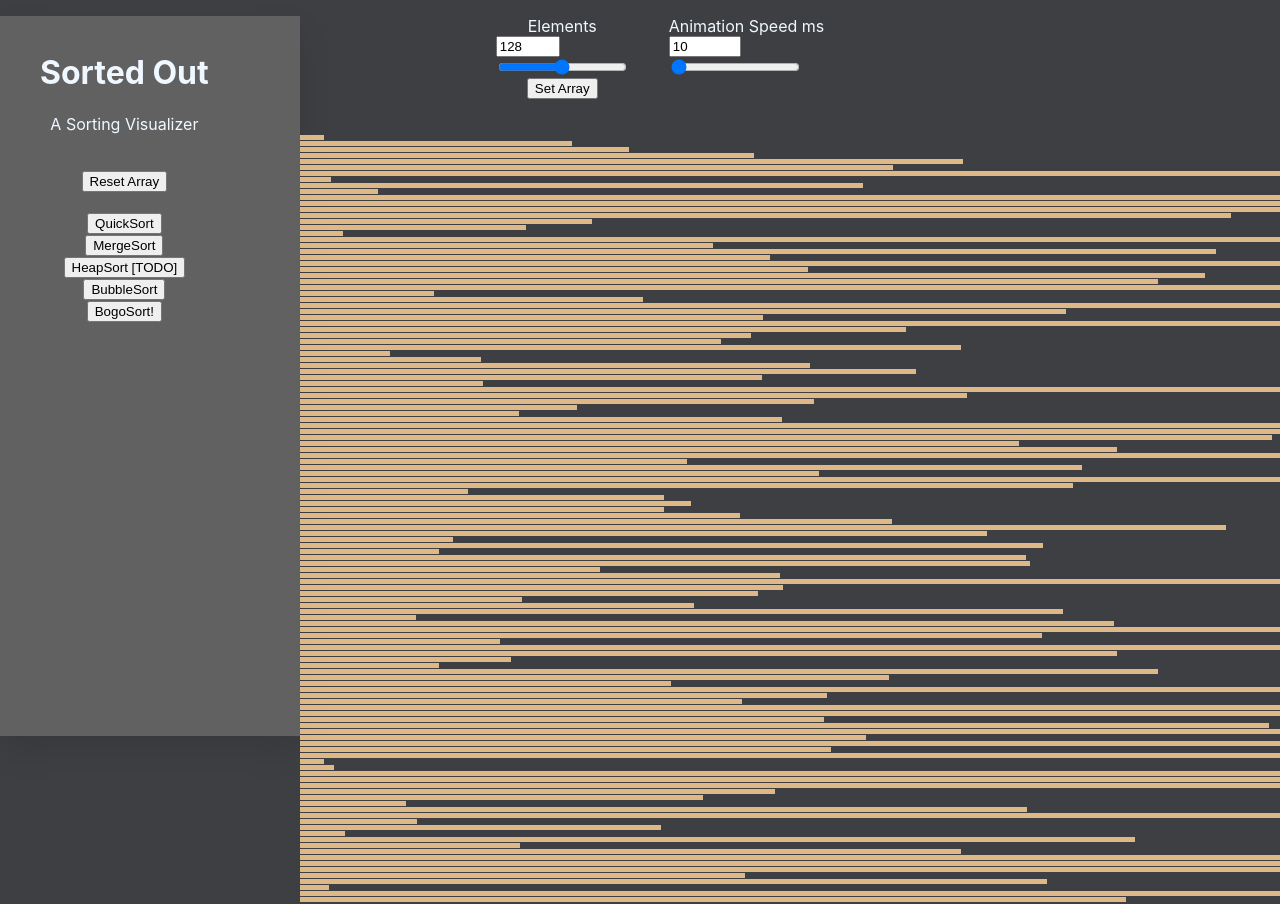
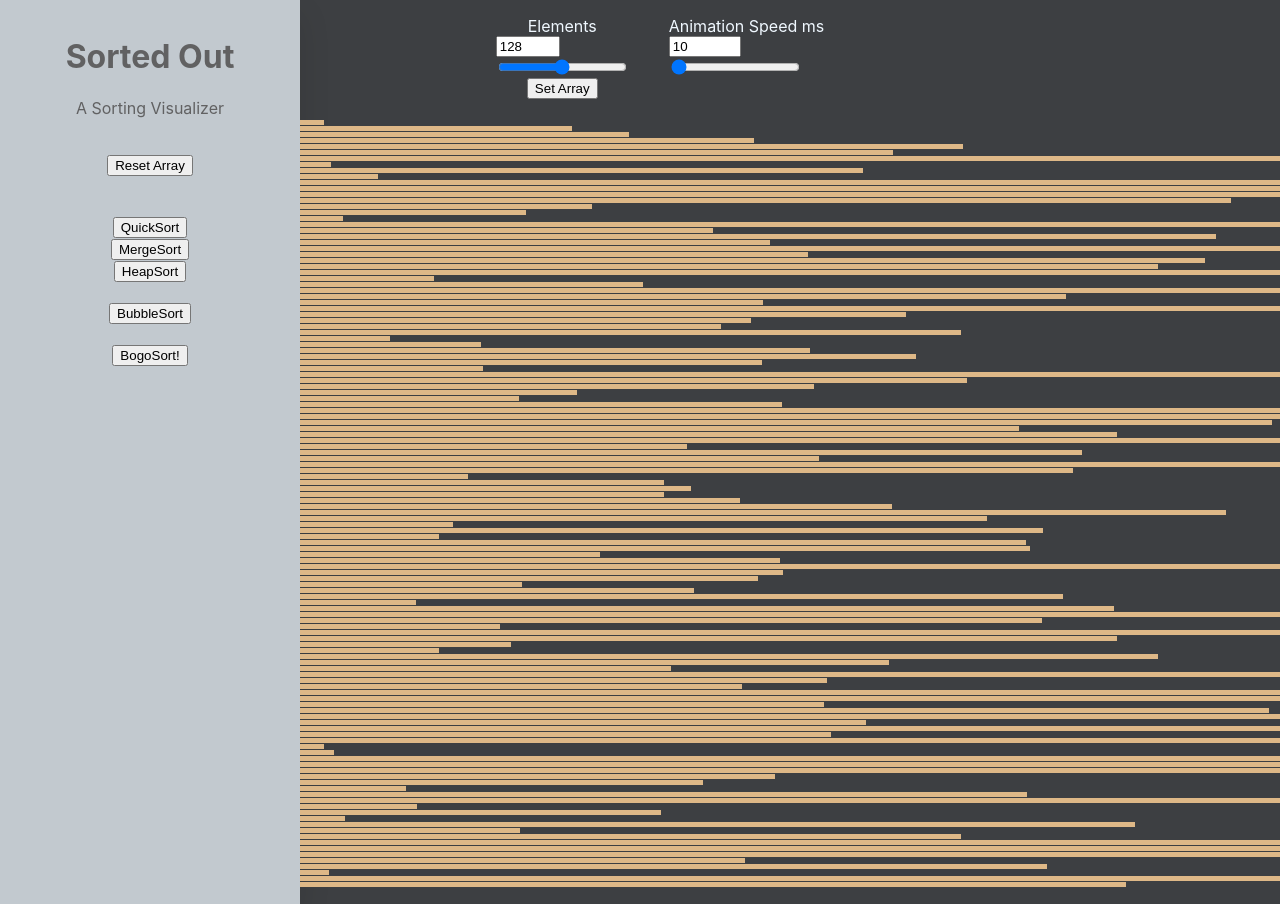
Before and after one commit to marcociav/sorted-out, a React (Create React App) app: page / in a window 1280 px wide. Shown: the top 904 px of the page. Built offline with nearby package versions, Linux system fonts and the light colour scheme.

Commit message:
HeapSort done. Fixed sidebar layout

```diff
--- a/src/sorting/SortedOut.css
+++ b/src/sorting/SortedOut.css
@@ -5,18 +5,19 @@
 
 .container .sidebar-container {
     position: absolute;
-    background-color: #616162;
-    height: 720px;
+    display: flex;
+    background-color: rgba(240, 248, 255, 0.746);
     font: 'poppins';
-    text-align: center;
-    color: aliceblue;
+    color: #616162;
     box-shadow: 0px 15px 30px rgba(0, 0, 0, 0.1)
 }
 
 .container .sidebar-container .sidebar {
     position: absolute;
-    background-color: #616162;
+    width: 250px;
+    margin-left: 25px;
     text-align: center;
+    padding: 0;
 }
 
 .elements {
@@ -25,14 +26,18 @@
 
 .container .array-container {
     position: absolute;
-    padding-top: 20px;
+    padding-top: 10px;
 }
 
 .container .array-container .array-bar {
-    height: 3px;
     display: block;
     margin-top: 0px;
     margin-bottom: 1px;
+}
+
+.container .topbar-container {
+    overflow: hidden;
+    padding-left: 300;
 }
 
 .topbar-container ul > li {
--- a/src/sorting/SortedOut.jsx
+++ b/src/sorting/SortedOut.jsx
@@ -30,6 +30,7 @@ export default class SortedOut extends React.Component {
             maxSortAnimationSpeedMS: 1000
         };
         this.sidebarWidth = 300;
+        this.topbarHeight = 110;
         this.background = '#3d3f42';
         this.font = 'poppins';
         this.color = 'aliceblue';
@@ -337,7 +338,114 @@ export default class SortedOut extends React.Component {
         this.setState(() => {return {isSorting: false}});
     }
 
-    heapSort() {
+    async heapSort() {
+        await this.startSort();
+        var n = this.state.array.length;
+        if (n <= 1) {
+            this.setState(() => {return {isSorted: true, isSorting: false}});
+        }
+        else {
+            var array = this.state.array;
+            var i, j, k;
+            var tmp;
+            /* build maxHeap */
+            i = 1;
+            while (i < n && this.state.isSorting) {
+                await this.highlight("c2", i);
+
+                // if child is bigger than parent
+                if (array[i] > array[Math.floor((i - 1) / 2)]) {
+                    await this.highlight("c3", Math.floor((i - 1) / 2));
+                    j = i;
+
+                    // swap parent and child until parent is smaller
+                    while (array[j] > array[Math.floor((j - 1) / 2)] && this.state.isSorting) {
+                        await this.highlight("c3", j);
+                        await this.highlight("c4", Math.floor((j - 1) / 2));
+                        tmp = array[j];
+                        array[j] = array[Math.floor((j - 1) / 2)];
+                        await this.isPaused();
+                        await this.setArray(array);
+                        array[Math.floor((j - 1) / 2)] = tmp;
+                        await this.isPaused();
+                        await this.setArray(array);
+
+                        await this.isPaused();
+                        await sleep(this.state.sortAnimationSpeedMS);
+                        // this is what ensures n log(n) instead of n^2
+                        // log(n) time, ~halving j every time
+                        j = Math.floor((j - 1) / 2);
+                    }
+                }
+
+                await this.isPaused();
+                await sleep(this.state.sortAnimationSpeedMS);
+                // n time, iterating over every element
+                i++;
+            }
+            /* end build maxHeap */
+
+            /* sort elements using maxHeap */
+            i = n - 1;
+            while (i > 0 && this.state.isSorting) {
+                await this.highlight("c1", i);
+                await this.highlight("c2", 0);
+
+                // swap first and current last index i
+                tmp = array[0];
+                array[0] = array[i];
+                await this.isPaused();
+                await this.setArray(array);
+                array[i] = tmp;
+                await this.isPaused();
+                await this.setArray(array);
+
+                // must maintain heap invariance after each swap
+                j = 0;
+                do {
+                    await this.highlight("c3", j);
+
+                    k = Math.floor(2 * j + 1);
+                    await this.highlight("c4", k);
+
+                    // if left child is smaller than right child
+                    // point index variable to right child
+                    if (array[k] < array[k + 1] && k < i - 1) {
+                        k++;
+                    }
+
+                    // if parent is smaller than child
+                    // swap parent with biggest child (selected in previous if)
+                    if (array[j] < array[k] && k < i) {
+                        tmp = array[j];
+                        await this.isPaused();
+                        await this.setArray(array);
+                        array[j] = array[k];
+                        await this.isPaused();
+                        await this.setArray(array);
+                        array[k] = tmp;
+                    }
+
+                    await this.isPaused();
+                    await sleep(this.state.sortAnimationSpeedMS);
+                    // this is what ensures n log(n) instead of n^2
+                    // log(n) time, ~halving j every time
+                    j = k;
+                } while (k < i && this.state.isSorting);
+
+                await this.isPaused();
+                await sleep(this.state.sortAnimationSpeedMS);
+                // n time
+                i--;
+            }
+            /* end sort elements using maxHeap */
+
+        }
+        if (this.state.isSorting === true) {
+            this.setState(() => {return {isSorted: true}});
+        }
+        await this.unHighlightAll();
+        this.setState(() => {return {isSorting: false}});
 
     }
 
@@ -408,6 +516,9 @@ export default class SortedOut extends React.Component {
     }
 
     render() {
+        let maxSidebarHeight = this.state.barFirstPos + this.topbarHeight + 10;
+        maxSidebarHeight += this.state.arrayLength * (this.state.barWidth + 1);
+
         let stopSortingButton, pauseSortingButton, playSortingButton;
         if (this.state.isSorting) {
             stopSortingButton = <button onClick={() => this.stopSort()}>Stop Sort</button>;
@@ -426,13 +537,17 @@ export default class SortedOut extends React.Component {
 
                 <div
                     className="sidebar-container"
-                    style={{width: `${this.sidebarWidth}px`}}
+                    style={{
+                        width: `${this.sidebarWidth}px`,
+                        height: `max(100vh, ${maxSidebarHeight}px)`
+                    }}
                 >
                     <ul className="sidebar">
                         <h1>Sorted Out</h1>
                         <p>A Sorting Visualizer</p>
                         <br></br>
                         <button onClick={() => this.setRandomArray()}>Reset Array</button>
+                        <br></br>
                         <br></br>
                         <br></br>
                         <button
@@ -443,15 +558,19 @@ export default class SortedOut extends React.Component {
                             onClick={() => this.mergeSort()} disabled={this.state.isSorting}
                         >MergeSort</button>
                         <br></br>
-                        <button>HeapSort [TODO]</button>
+                        <button onClick={() => this.heapSort()} disabled={this.state.isSorting}
+                        >HeapSort</button>
+                        <br></br>
                         <br></br>
                         <button
                             onClick={() => this.bubbleSort()} disabled={this.state.isSorting}
                         >BubbleSort</button>
                         <br></br>
+                        <br></br>
                         <button
                             onClick={() => this.bogoSort()} disabled={this.state.isSorting}
                         >BogoSort!</button>
+                        <br></br>
                         <br></br>
                         <br></br>
                         {stopSortingButton}
@@ -460,7 +579,12 @@ export default class SortedOut extends React.Component {
                     </ul>
                 </div>
 
-                <div className="topbar-container">
+                <div
+                    className="topbar-container"
+                    style={{
+                        height: `${this.topbarHeight}px`
+                    }}
+                >
                     <ul>
                         <li>
                             <form onSubmit={this.handleArrayLengthSubmit}>
```
Also changed, not shown: 1 other file (tests, documents, lock files or other folders).
